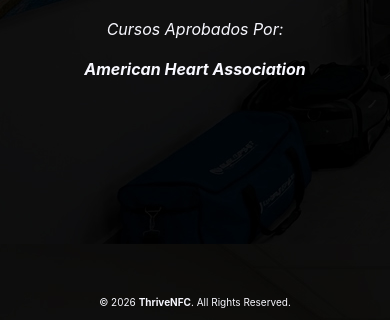
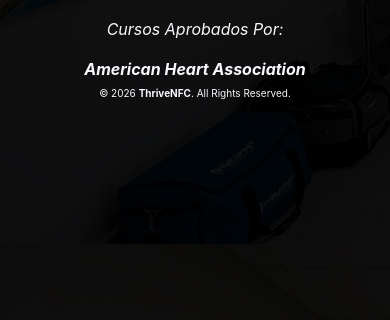
Before and after one commit to rma-smartdevices/qualitycpr, a plain HTML site: page index.html in a window 390 px wide. Shown: the part 524-844 px from the top of the page. Drawn offline with Linux system fonts and the light colour scheme.

Commit message:
Update index.html

```diff
--- a/index.html
+++ b/index.html
@@ -219,7 +219,7 @@
           padding-top: env(safe-area-inset-top);
         }
         footer {
-          margin-top: auto;
+          margin-top: -3.5em;
         }
         .profile-pic {
           width: 140px;
```
